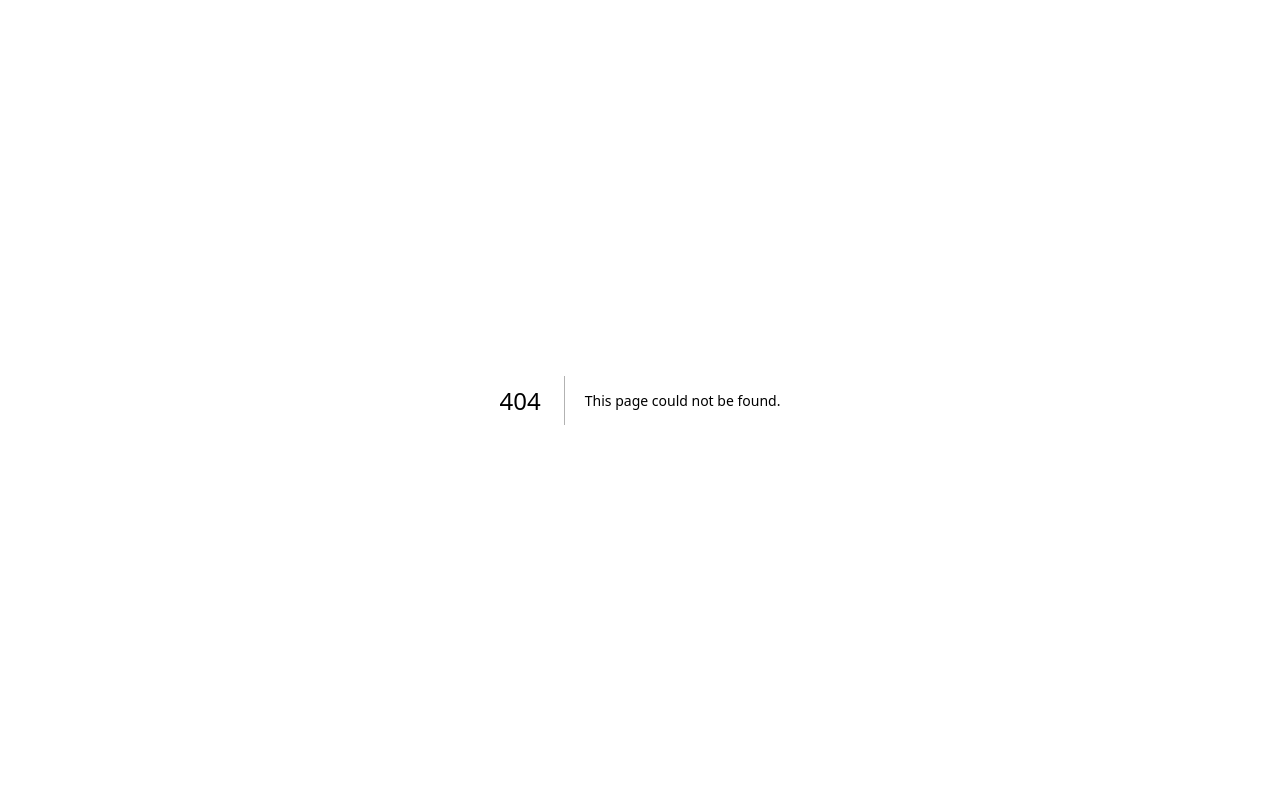
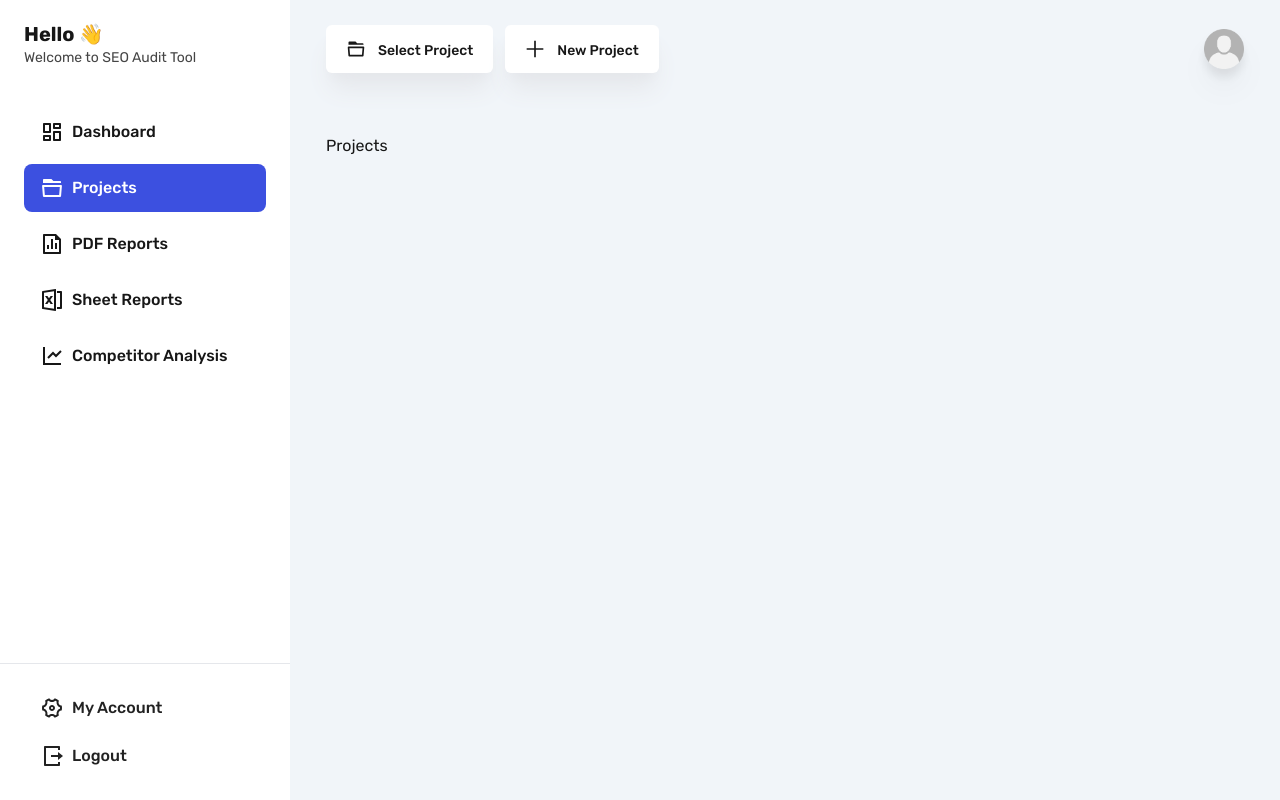
Before and after one commit to vishnut2003/seo_audit_tool, a Next.js app: page /dashboard/projects in a window 1280 px wide. Before the commit this address had no page. Built offline with nearby package versions, Linux system fonts and the light colour scheme; no server answers.

Commit message:
Refactor dashboard layout: update project links, add new project page, and enhance sidebar menu functionality

```diff
--- a/src/app/dashboard/page.tsx
+++ b/src/app/dashboard/page.tsx
@@ -9,24 +9,24 @@ const page = () => {
 
 
             {/* empty project layout */}
-            <div className="w-full h-full rounded-md flex flex-col gap-3 justify-center items-center">
+            <div className="w-full h-full rounded-md flex flex-col gap-1 justify-center items-center">
 
               <RiFolder5Line
                 size={50}
-                className="text-secondary"
+                className="text-secondary mb-3"
               />
 
               <h2
-                className="text-[35px] font-extrabold capitalize"
+                className="text-[25px] md:text-[35px] font-extrabold capitalize text-center"
               >Please select any project</h2>
 
               <p
-                className="text-base text-foreground opacity-50"
+                className="text-[14px] md:text-base text-foreground opacity-50"
               >Or create a new project to manage reports</p>
 
               <Link
-                    href={'/dashboard/new-project'}
-                    className='text-foreground text-sm font-medium flex justify-center items-center gap-3 bg-white rounded-md py-3 px-5 shadow-xl shadow-gray-200 hover:bg-gray-50'
+                    href={'/dashboard/projects/add-new'}
+                    className='text-foreground mt-3 text-sm font-medium flex justify-center items-center gap-3 bg-white rounded-md py-3 px-5 shadow-xl shadow-gray-200 hover:bg-gray-50'
                 >
                     <RiAddLargeLine
                         size={20}
--- /dev/null
+++ b/src/app/dashboard/projects/add-new/page.tsx
@@ -0,0 +1,11 @@
+import BasicLayout from "@/layouts/BasicLayout/BasicLayout"
+
+const AddNewProject = () => {
+  return (
+    <BasicLayout>
+        Add New Project
+    </BasicLayout>
+  )
+}
+
+export default AddNewProject
--- /dev/null
+++ b/src/app/dashboard/projects/page.tsx
@@ -0,0 +1,11 @@
+import BasicLayout from "@/layouts/BasicLayout/BasicLayout"
+
+const Projects = () => {
+  return (
+    <BasicLayout>
+        Projects
+    </BasicLayout>
+  )
+}
+
+export default Projects
--- a/src/layouts/BasicLayout/Header/ProjectDropdown.tsx
+++ b/src/layouts/BasicLayout/Header/ProjectDropdown.tsx
@@ -27,8 +27,8 @@ const ProjectDropdown = () => {
 
                 {/* Create new Project button */}
                 <Link
-                    href={'/dashboard/new-project'}
-                    className='text-foreground text-sm font-medium flex justify-center items-center gap-3 bg-white rounded-md py-3 px-5 shadow-xl shadow-gray-200 hover:bg-gray-50'
+                    href={'/dashboard/projects/add-new'}
+                    className='text-foreground text-sm font-medium hidden md:flex justify-center items-center gap-3 bg-white rounded-md py-3 px-5 shadow-xl shadow-gray-200 hover:bg-gray-50'
                 >
                     <RiAddLargeLine
                         size={20}
--- a/src/layouts/BasicLayout/Sidebar/SidebarMenu/SidebarMenu.tsx
+++ b/src/layouts/BasicLayout/Sidebar/SidebarMenu/SidebarMenu.tsx
@@ -3,6 +3,7 @@
 import sidebarMenuItems from "./items"
 import { usePathname } from "next/navigation";
 import Link from "next/link";
+import { useEffect } from "react";
 
 const SidebarMenu = () => {
 
@@ -11,7 +12,7 @@ const SidebarMenu = () => {
     return (
         <div className="w-full flex flex-col gap-2">
             {sidebarMenuItems.map((menuItem, index) => (
-                <Link href={menuItem.link} key={index} className={`flex min-w-max gap-2 py-3 px-4 rounded-lg ${menuItem.link === pathname ? 'bg-secondary text-white hover:bg-secondary' : 'hover:bg-gray-50'}`}>
+                <Link href={menuItem.link} key={index} className={`flex min-w-max gap-2 py-3 px-4 rounded-lg ${menuItem.link === pathname || menuItem.subPages?.includes(pathname) ? 'bg-secondary text-white hover:bg-secondary' : 'hover:bg-gray-50'}`}>
                     <menuItem.icon size={24} />
                     <p className="whitespace-nowrap font-medium">{menuItem.name}</p>
                 </Link>
--- a/src/layouts/BasicLayout/Sidebar/SidebarMenu/items.ts
+++ b/src/layouts/BasicLayout/Sidebar/SidebarMenu/items.ts
@@ -9,7 +9,10 @@ const sidebarMenuItems = [
     {
         name: 'Projects',
         icon: RiFolder5Line,
-        link: '/projects'
+        link: '/dashboard/projects',
+        subPages: [
+            "/dashboard/projects/add-new"
+        ]
     },
     {
         name: 'PDF Reports',
```
